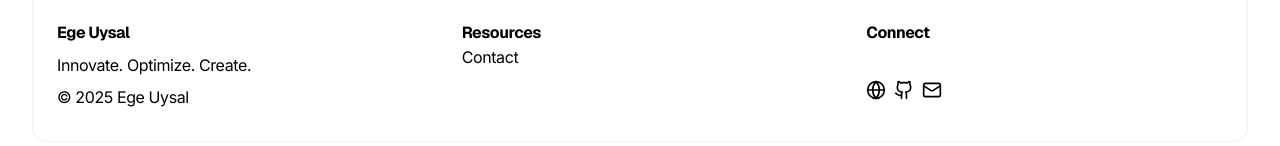
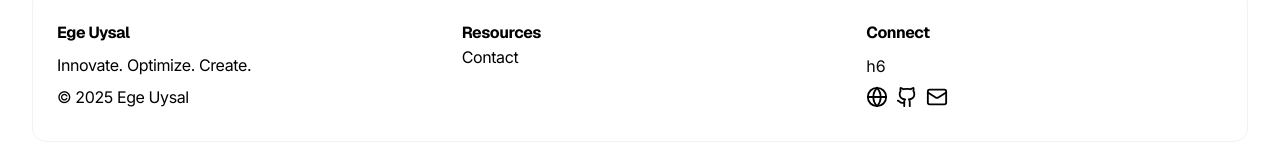
Before and after one commit to egeuysall/portfolio, a Next.js app: page / in a window 1280 px wide. Shown: the part 3000-3146 px from the top of the page. Built offline with nearby package versions, Linux system fonts and the light colour scheme.

Commit message:
Update Footer.tsx

```diff
--- a/components/Footer.tsx
+++ b/components/Footer.tsx
@@ -4,7 +4,7 @@ import { Globe, Github, Mail } from "lucide-react";
 
 const Footer: React.FC = () => {
   const currentYear = new Date().getFullYear();
-  const iconSize = 20
+  const iconSize = 22
 
   return (
     <footer className="w-full bg-[#ffffff] dark:bg-[#000000] border border-[#f2f2f2] dark:border-[#2e2e2e] rounded-xl py-8 px-6 mt-auto">
@@ -36,10 +36,8 @@ const Footer: React.FC = () => {
           </div>
 
           <div className="grid gap-2">
-            <h6 className="footer-text font-bold">Connect</h6>
-
-            <address className="not-italic">
-              <div className="flex items-center h-full gap-2">
+            <h6 className="footer-text font-bold">Connect</h6>h6
+              <div className="flex gap-2">
                 <Link
                   href="https://www.egeuysal.com/"
                   target="_blank"
@@ -65,7 +63,6 @@ const Footer: React.FC = () => {
                   <Mail size={iconSize} className="text-black dark:text-white" />
                 </Link>
               </div>
-            </address>
           </div>
         </div>
       </div>
```
